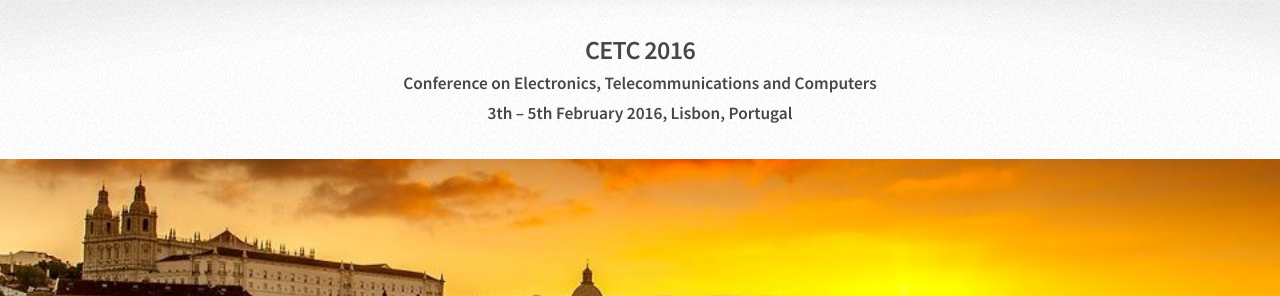
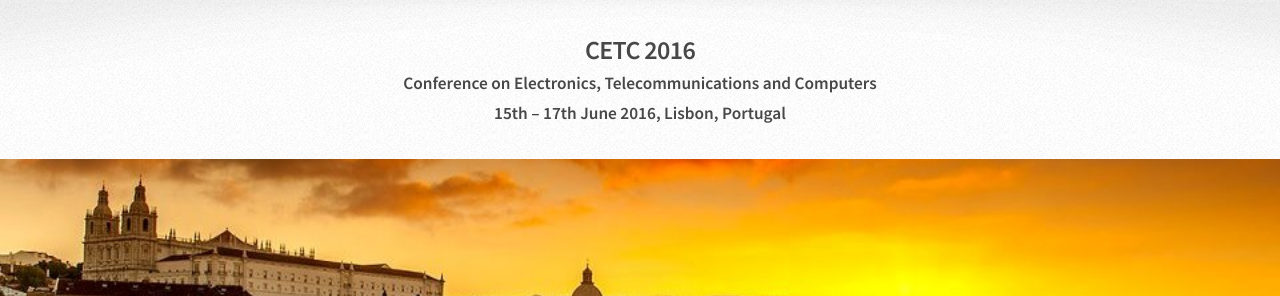
Before and after one commit to cetc2016/cetc2016.github.io, a Jekyll site: the page built from callforpapers.md, in a window 1280 px wide and 900 px high. Shown: the top 296 px of the window. Built offline with Jekyll 4.4.1, drawn with Linux system fonts in a browser that asks for light colours; some of the changed text lies outside the part shown.

Commit message:
Dates update

```diff
--- a/_layouts/default.html
+++ b/_layouts/default.html
@@ -34,7 +34,7 @@
                         <br />
                         Conference on Electronics, Telecommunications and Computers
                         <br />
-                        3th – 5th February 2016, Lisbon, Portugal
+                        15th – 17th June 2016, Lisbon, Portugal
                     </h1>
 
 					<!--<span class="image banner"><img src="images/banner.jpg" alt="" /></span>-->
--- a/callforpapers.md
+++ b/callforpapers.md
@@ -86,8 +86,8 @@
 {:.default}
 | Event    |      Date     |
 |----------| ------------- |
-| Abstract submission (see Call for Papers) |  |
-|Author notification |     |
-|Full paper submission and registration of at least one author |  |
+| Abstract submission (see Call for Papers) |  21 December 2015|
+|Author notification |   15 February 2016   |
+|Full paper submission and registration of at least one author | 18 April 2016 |
 |Early bird registration deadline| |
-| Conference dates| 3rd - 5th, February|
+| Conference dates| 15th - 17th June 2016|
```
